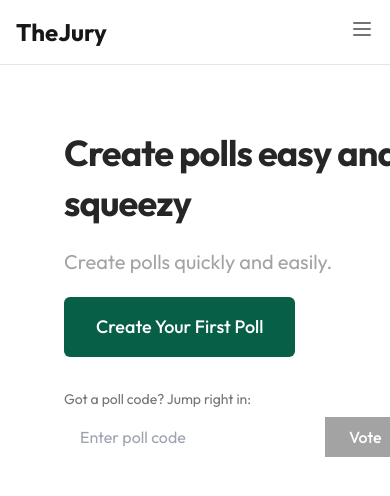
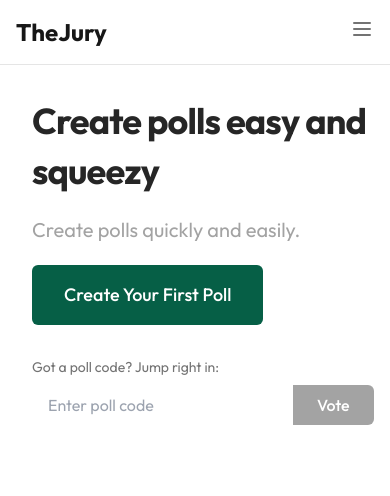
Before and after one commit to MadStoneDev/TheJury, a Next.js app: page / in a window 390 px wide. Shown: the top 496 px of the page. Built offline with nearby package versions, Linux system fonts and the light colour scheme; no server answers.

Commit message:
fix redirect

```diff
--- a/components/Container.tsx
+++ b/components/Container.tsx
@@ -8,9 +8,10 @@ interface ContainerProps {
 export function Container(props: Readonly<ContainerProps>) {
   return (
     <div
-      className={`container p-8 mx-auto xl:px-0 ${
+      className={`container p-4 sm:p-8 mx-auto xl:px-0 ${
         props.className ? props.className : ""
-      }`}>
+      }`}
+    >
       {props.children}
     </div>
   );
--- a/components/login-form.tsx
+++ b/components/login-form.tsx
@@ -39,7 +39,7 @@ export function LoginForm({
       });
       if (error) throw error;
       // Update this route to redirect to an authenticated route. The user already has an active session.
-      router.push("/protected");
+      router.push("/dashboard");
     } catch (error: unknown) {
       setError(error instanceof Error ? error.message : "An error occurred");
     } finally {
--- a/components/update-password-form.tsx
+++ b/components/update-password-form.tsx
@@ -34,7 +34,7 @@ export function UpdatePasswordForm({
       const { error } = await supabase.auth.updateUser({ password });
       if (error) throw error;
       // Update this route to redirect to an authenticated route. The user already has an active session.
-      router.push("/protected");
+      router.push("/dashboard");
     } catch (error: unknown) {
       setError(error instanceof Error ? error.message : "An error occurred");
     } finally {
```
